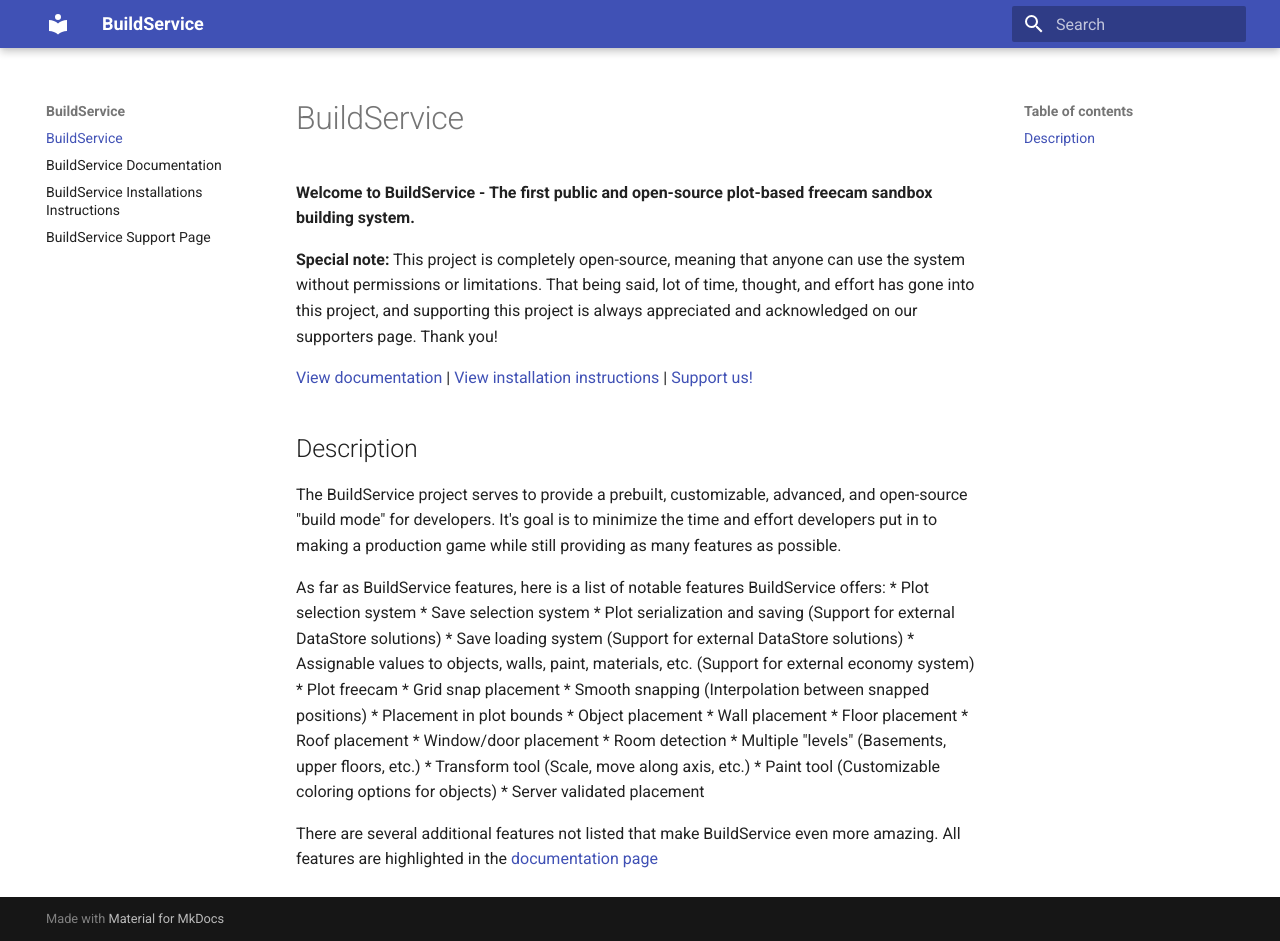
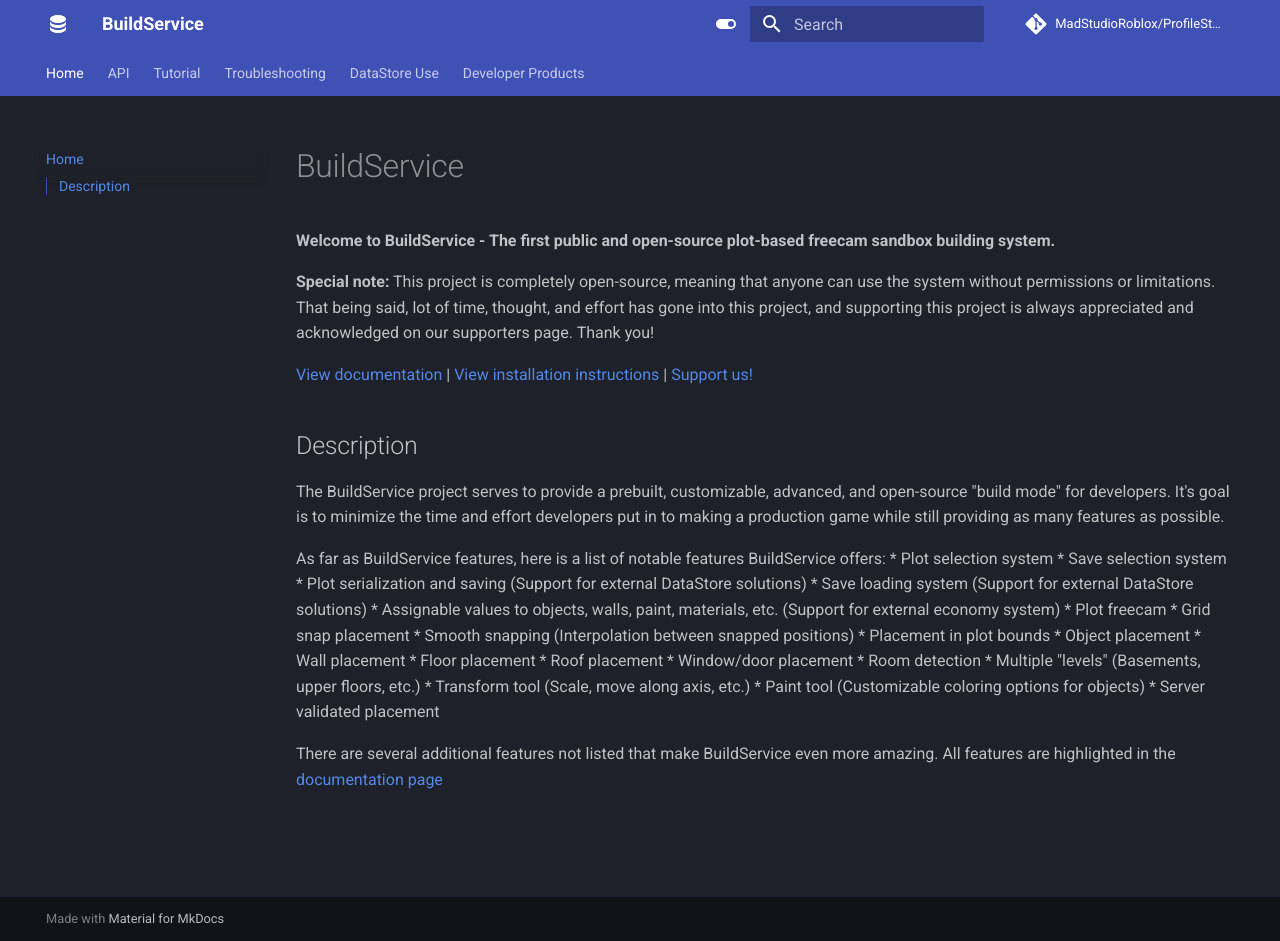
Before and after one commit to fittergem/BuildService, an MkDocs documentation site: the page built from docs/index.md, in a window 1280 px wide and 941 px high. Built offline with MkDocs 1.6.1 and Material for MkDocs 9.7.7, drawn with Linux system fonts in a browser that asks for light colours; comment, search, counter and statistics services are not loaded.

Commit message:
Update mkdocs.yml

```diff
--- a/mkdocs.yml
+++ b/mkdocs.yml
@@ -1,4 +1,47 @@
 site_name: BuildService
 site_url: https://fittergem.github.io/BuildService
+repo_name: MadStudioRoblox/ProfileStore
+repo_url: https://github.com/MadStudioRoblox/ProfileStore
+
 theme:
+  icon:
+    logo: material/database
   name: material
+  #favicon: images/favicon.png
+  features:
+    - navigation.tabs
+    - navigation.sections
+    - toc.integrate
+    - navigation.top
+    - search.suggest
+    - search.highlight
+    - content.tabs.link
+    - content.code.annotation
+    - content.code.copy
+  language: en
+  palette:
+    - scheme: slate
+      toggle:
+        icon: material/toggle-switch
+        name: Switch to light mode
+      primary: indigo
+      accent: lime
+    - scheme: default
+      toggle:
+        icon: material/toggle-switch-off-outline
+        name: Switch to dark mode
+      primary: indigo
+      accent: purple
+
+nav:
+  - Home: index.md
+  - API: api.md
+  - Tutorial: tutorial/index.md
+  - Troubleshooting: troubleshooting/index.md
+  - DataStore Use: datause/index.md
+  - Developer Products: devproducts/index.md
+
+markdown_extensions:
+  - admonition
+  - pymdownx.highlight
+  - pymdownx.superfences
```
